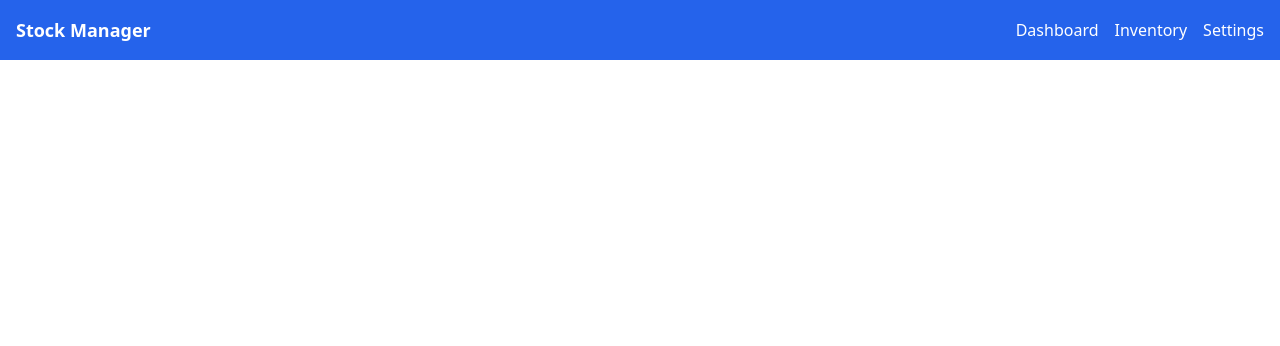
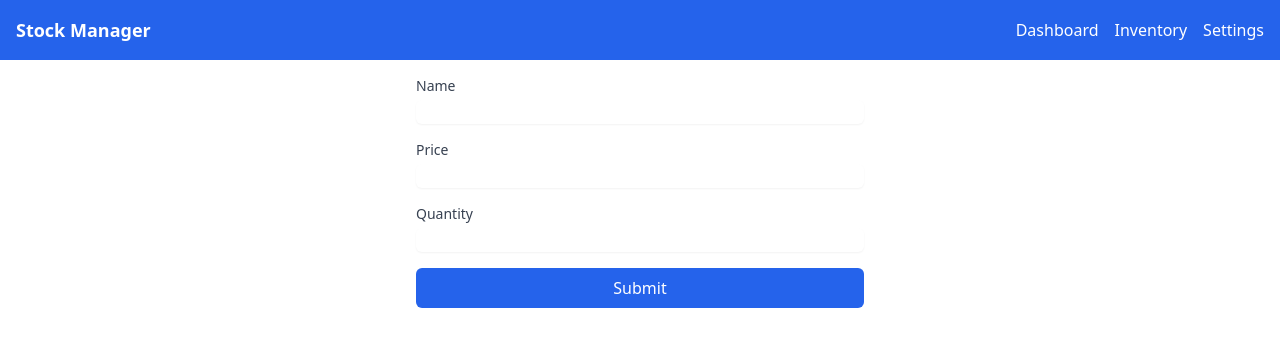
Before and after one commit to ashgole/stock_management_nextjs, a Next.js app: page / in a window 1280 px wide. Shown: the top 346 px of the page. Built offline with nearby package versions, Linux system fonts and the light colour scheme.

Commit message:
addProduct added

```diff
--- /dev/null
+++ b/app/component/dashboard/Dashboard.js
@@ -0,0 +1,13 @@
+
+import React from 'react'
+import ProductForm from '../productForm/ProductForm'
+
+const Dashboard = () => {
+  return (
+    <>
+      <ProductForm />
+    </>
+  )
+}
+
+export default Dashboard
--- /dev/null
+++ b/app/component/productForm/ProductForm.js
@@ -0,0 +1,90 @@
+// components/ProductForm.js
+'use client'
+import { addProduct } from '@/app/utils/api';
+import { useState } from 'react';
+
+const ProductForm = () => {
+  const [formData, setFormData] = useState({
+    name: '',
+    price: '',
+    quantity: ''
+  });
+
+  const handleChange = (e) => {
+    const { name, value } = e.target;
+    setFormData({
+      ...formData,
+      [name]: value
+    });
+  };
+
+  const handleSubmit = async (e) => {
+    e.preventDefault();
+
+    try {
+      const data = await addProduct(formData);
+      console.log('Product added:', data);
+      setFormData({ name: '', price: '', quantity: '' });
+    } catch (error) {
+      console.error('Error adding product:', error.message);
+    }
+  };
+
+  return (
+    <form onSubmit={handleSubmit} className="max-w-md mx-auto space-y-4 mt-4">
+      <div>
+        <label className="block text-sm font-medium text-gray-700" htmlFor="name">
+          Name
+        </label>
+        <input
+          type="text"
+          name="name"
+          id="name"
+          value={formData.name}
+          onChange={handleChange}
+          className="mt-1 block w-full border-gray-300 rounded-md shadow-sm focus:border-blue-500 focus:ring-blue-500"
+          required
+        />
+      </div>
+
+      <div>
+        <label className="block text-sm font-medium text-gray-700" htmlFor="price">
+          Price
+        </label>
+        <input
+          type="number"
+          name="price"
+          id="price"
+          value={formData.price}
+          onChange={handleChange}
+          className="mt-1 block w-full border-gray-300 rounded-md shadow-sm focus:border-blue-500 focus:ring-blue-500"
+          required
+        />
+      </div>
+
+      <div>
+        <label className="block text-sm font-medium text-gray-700" htmlFor="quantity">
+          Quantity
+        </label>
+        <input
+          type="number"
+          name="quantity"
+          id="quantity"
+          value={formData.quantity}
+          onChange={handleChange}
+          className="mt-1 block w-full border-gray-300 rounded-md shadow-sm focus:border-blue-500 focus:ring-blue-500"
+          required
+        />
+      </div>
+
+      <button
+        type="submit"
+        className="w-full bg-blue-600 text-white py-2 px-4 rounded-md hover:bg-blue-700"
+      >
+        Submit
+      </button>
+    </form>
+  );
+};
+
+export default ProductForm;
--- a/app/page.js
+++ b/app/page.js
@@ -1,3 +1,4 @@
+import Dashboard from "./component/dashboard/Dashboard";
 import Header from "./component/header/Header";
 
 
@@ -5,6 +6,9 @@ export default function Home() {
   return (
     <>
       <Header />
+      <div className="max-w-7xl mx-auto px-4 sm:px-6 lg:px-8">
+        <Dashboard />
+      </div>
 
     </>
   );
--- /dev/null
+++ b/app/utils/api.js
@@ -0,0 +1,29 @@
+// utils/api.js
+
+import { rootPath } from "./constants";
+
+
+export const addProduct = async (productData) => {
+  const response = await fetch(`${rootPath}/api/product`, {
+    method: 'POST',
+    headers: {
+      'Content-Type': 'application/json',
+    },
+    body: JSON.stringify(productData),
+  });
+
+  if (!response.ok) {
+    const errorData = await response.json();
+    throw new Error(errorData.message || 'Error adding product');
+  }
+
+  return await response.json();
+};
+
+export const fetchProducts = async () => {
+  const response = await fetch(`${rootPath}/api/product`);
+  if (!response.ok) {
+    throw new Error('Failed to fetch products');
+  }
+  return await response.json();
+};
--- /dev/null
+++ b/app/utils/constants.js
@@ -0,0 +1,7 @@
+let rootPath = '';
+if (process.env.NODE_ENV === 'development') {
+  rootPath = 'http://localhost:3000'
+} else {
+  rootPath = 'https://ashabb-stock-management-nextjs.vercel.app'
+}
+export { rootPath };
```
